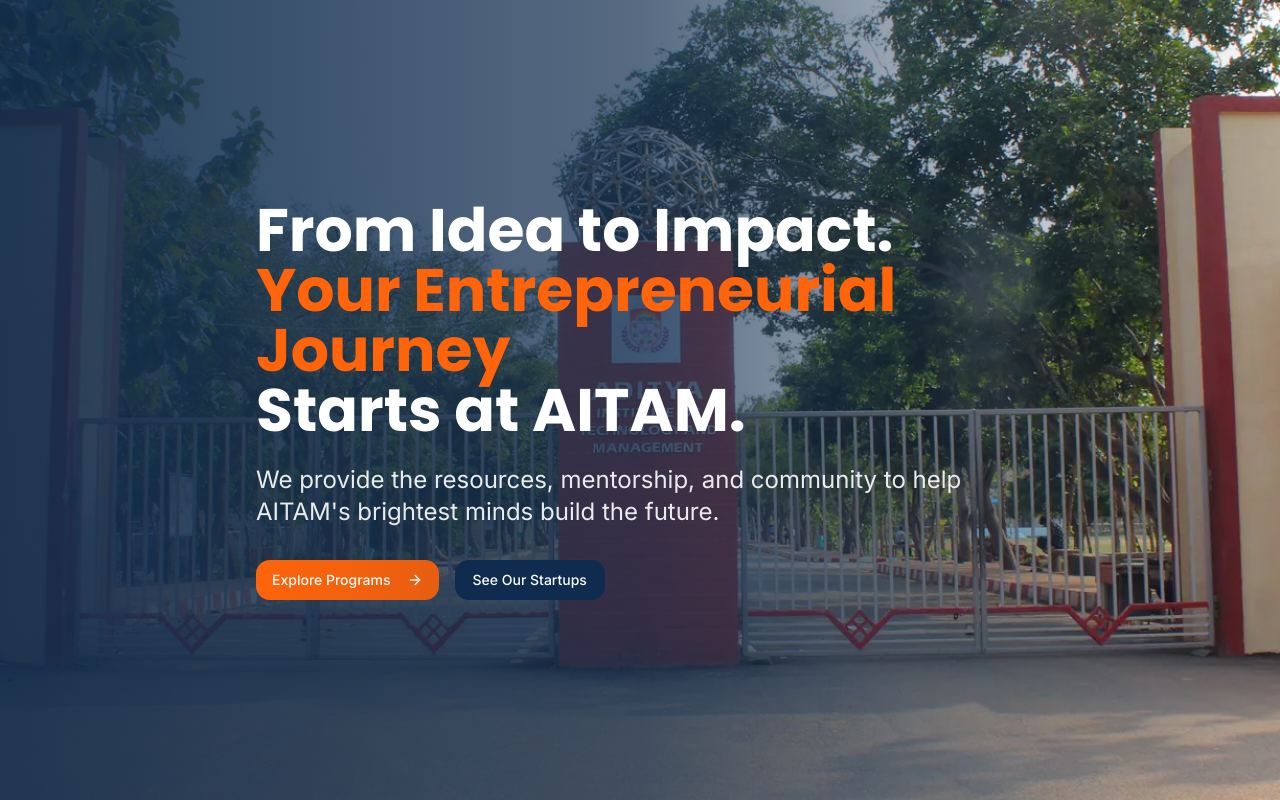
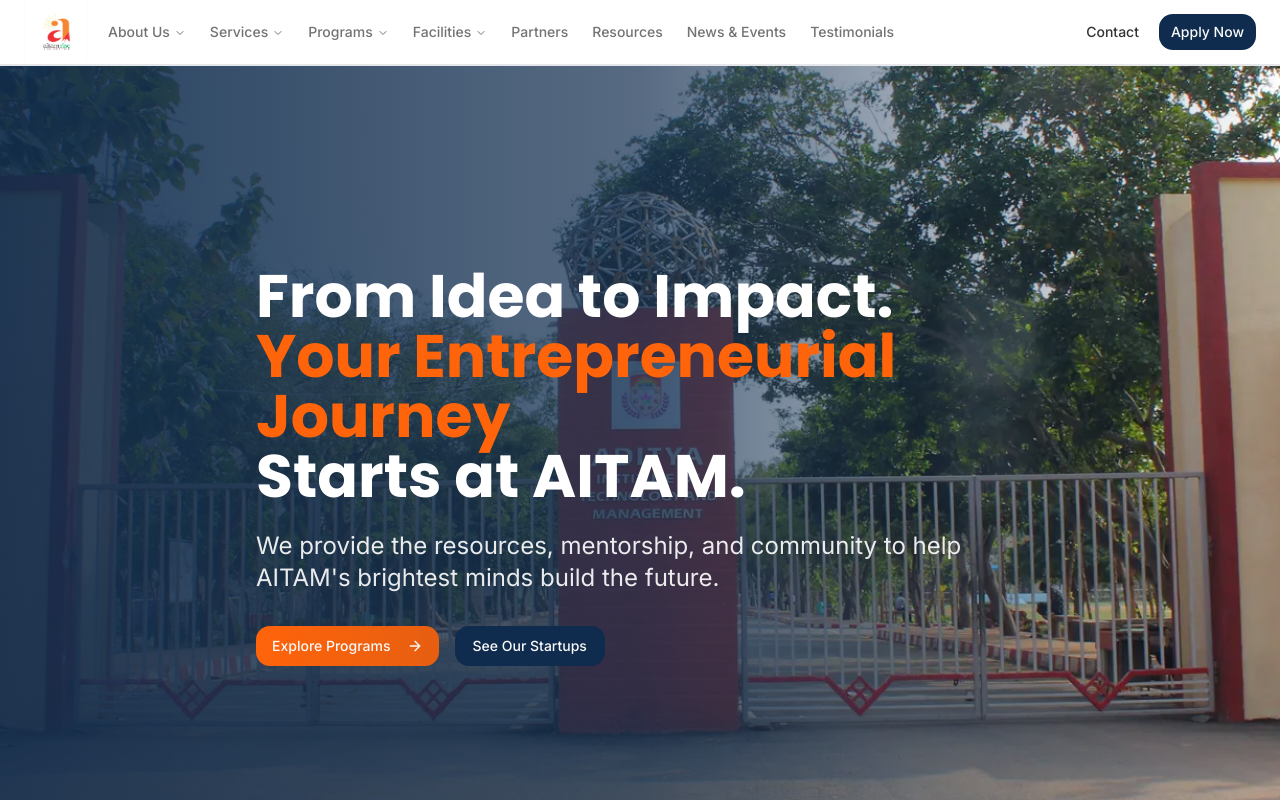
Before and after one commit to S4tyendra/aitam-rise, a React (Vite) app: page / in a window 1280 px wide. Shown: the top 800 px of the page. Built offline with nearby package versions, Linux system fonts and the light colour scheme.

Commit message:
feat: Integrate Layout component for consistent page structure and remove unused import in Resources page

```diff
--- a/src/App.tsx
+++ b/src/App.tsx
@@ -5,6 +5,7 @@
 import { QueryClient, QueryClientProvider } from "@tanstack/react-query";
 import { BrowserRouter, Routes, Route } from "react-router-dom";
 import Index from "./pages/Index";
+import Layout from "./components/Layout"; // Import the Layout component
 
 // Lazy-loaded pages
 const About = lazy(() => import("./pages/About"));
@@ -62,6 +63,7 @@
         <BrowserRouter>
           <Suspense fallback={<div className="fixed inset-0 bg-background flex justify-center items-center"><div className="w-16 h-16 border-4 border-dashed rounded-full animate-spin border-primary"></div></div>}>
             <Routes>
+              <Route element={<Layout />}>
                 <Route path="/" element={<Index />} />
 
                 {/* About Us Routes */}
@@ -100,8 +102,10 @@
                 <Route path="/contact" element={<Contact />} />
                 <Route path="/apply" element={<Apply />} />
                 <Route path="/resources" element={<Resources />} />
+
                 {/* 404 */}
                 <Route path="*" element={<NotFound />} />
+              </Route>
             </Routes>
           </Suspense>
         </BrowserRouter>
--- a/src/components/Layout.tsx
+++ b/src/components/Layout.tsx
@@ -1,17 +1,13 @@
-import { ReactNode } from "react";
+import { Outlet } from "react-router-dom";
 import Header from "./Header";
 import Footer from "./Footer";
 
-interface LayoutProps {
-  children: ReactNode;
-}
-
-const Layout = ({ children }: LayoutProps) => {
+const Layout = () => {
   return (
     <div className="min-h-screen flex flex-col">
       <Header />
       <main className="flex-1">
-        {children}
+        <Outlet />
       </main>
       <Footer />
     </div>
--- a/src/pages/Resources.tsx
+++ b/src/pages/Resources.tsx
@@ -1,4 +1,3 @@
-import Layout from "@/components/Layout";
 import { Card, CardContent } from "@/components/ui/card";
 import { Button } from "@/components/ui/button";
 import { Badge } from "@/components/ui/badge";
```
Lines whose indentation alone changed are shown as unchanged.
